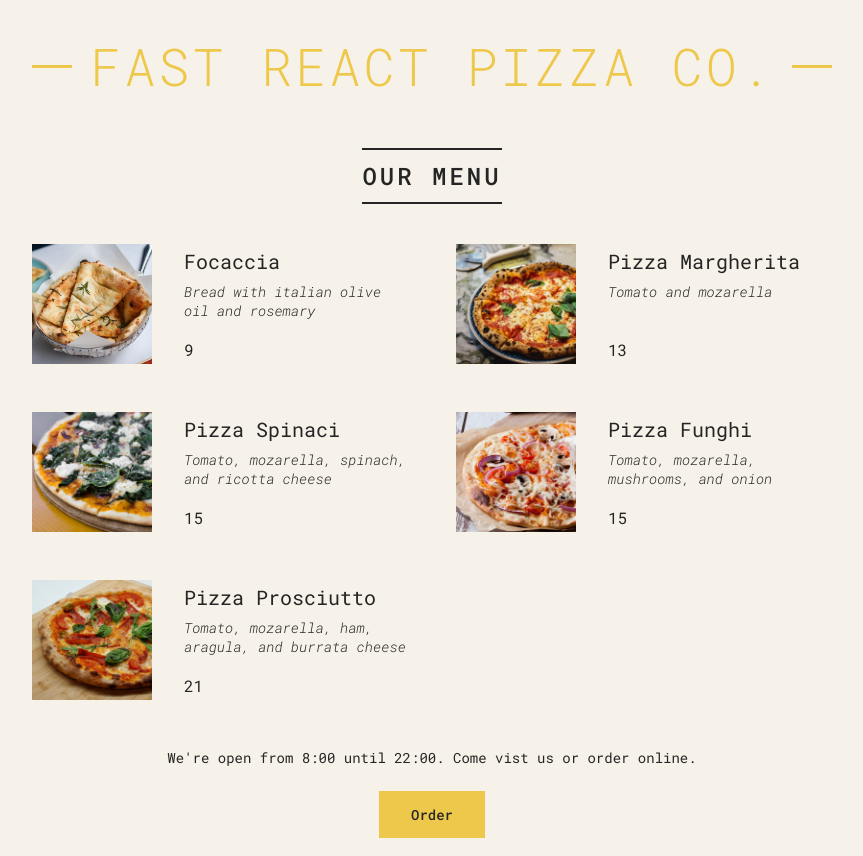
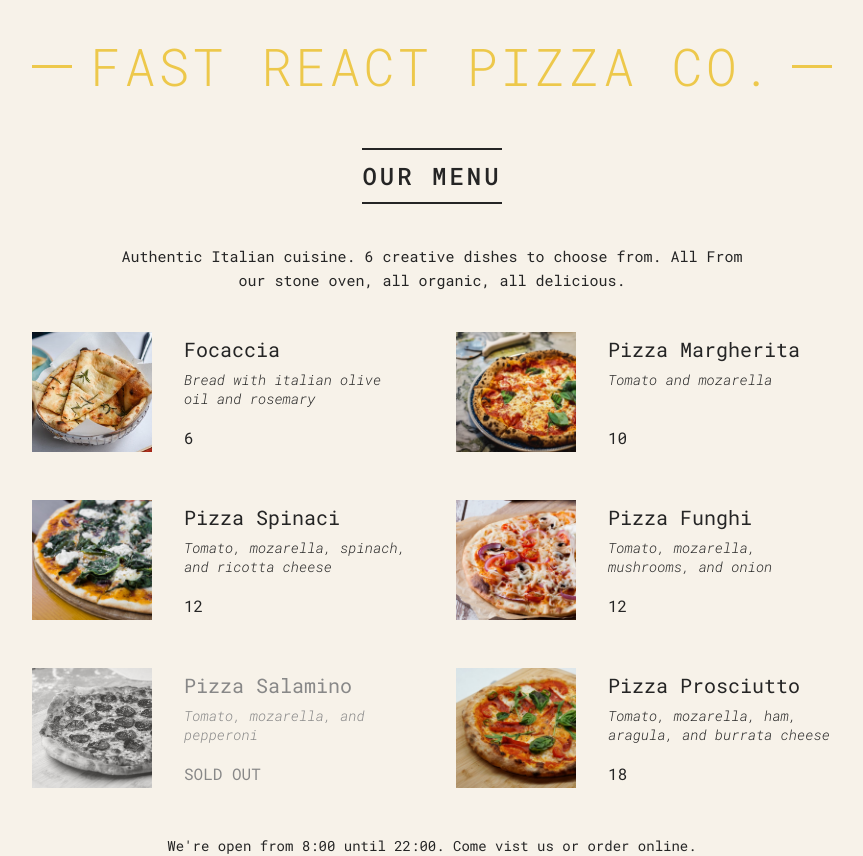
Before and after one commit to PhilipCrasco/PizzaReact, a React (Create React App) app: page / in a window 1280 px wide. Shown: the top 856 px of the page, without its empty margins (208-1071 px from the left). Built offline with nearby package versions, Linux system fonts and the light colour scheme.

Commit message:
setting Classes and Text Conditionally

```diff
--- a/public/index.html
+++ b/public/index.html
@@ -24,7 +24,7 @@
       work correctly both with client-side routing and a non-root public URL.
       Learn how to configure a non-root public URL by running `npm run build`.
     -->
-    <title>React App</title>
+    <title>Fast React Pizza Co.</title>
   </head>
   <body>
     <noscript>You need to enable JavaScript to run this app.</noscript>
--- a/src/index.js
+++ b/src/index.js
@@ -78,11 +78,17 @@
         <h2>Our Menu</h2>
 
         {numPizzas > 0 ? (
-          <ul className="pizzas">
-            {pizzas.map((pizza) => (
-              <Pizza pizzaObj={pizza} key={pizza.name} />
-            ))}
-          </ul>
+          <React.Fragment>
+            <p>
+              Authentic Italian cuisine. 6 creative dishes to choose from. All
+              From our stone oven, all organic, all delicious.
+            </p>
+            <ul className="pizzas">
+              {pizzas.map((pizza) => (
+                <Pizza pizzaObj={pizza} key={pizza.name} />
+              ))}
+            </ul>
+          </React.Fragment>
         ) : (
           <p>Wala pa pagkain bap</p>
         )}
@@ -110,15 +116,15 @@
 function Pizza({ pizzaObj }) {
   console.log(pizzaObj);
 
-  if (pizzaObj.soldOut) return null;
+  // if (pizzaObj.soldOut) return null;
 
   return (
-    <li className="pizza">
+    <li className={`pizza ${pizzaObj.soldOut ? "sold-out" : ""}`}>
       <img src={pizzaObj.photoName} alt={pizzaObj.name} />
       <div>
         <h3>{pizzaObj.name}</h3>
         <p>{pizzaObj.ingredients}</p>
-        <span>{pizzaObj.price + 3}</span>
+        <span>{pizzaObj.soldOut ? "SOLD OUT" : pizzaObj.price}</span>
       </div>
     </li>
   );
```
